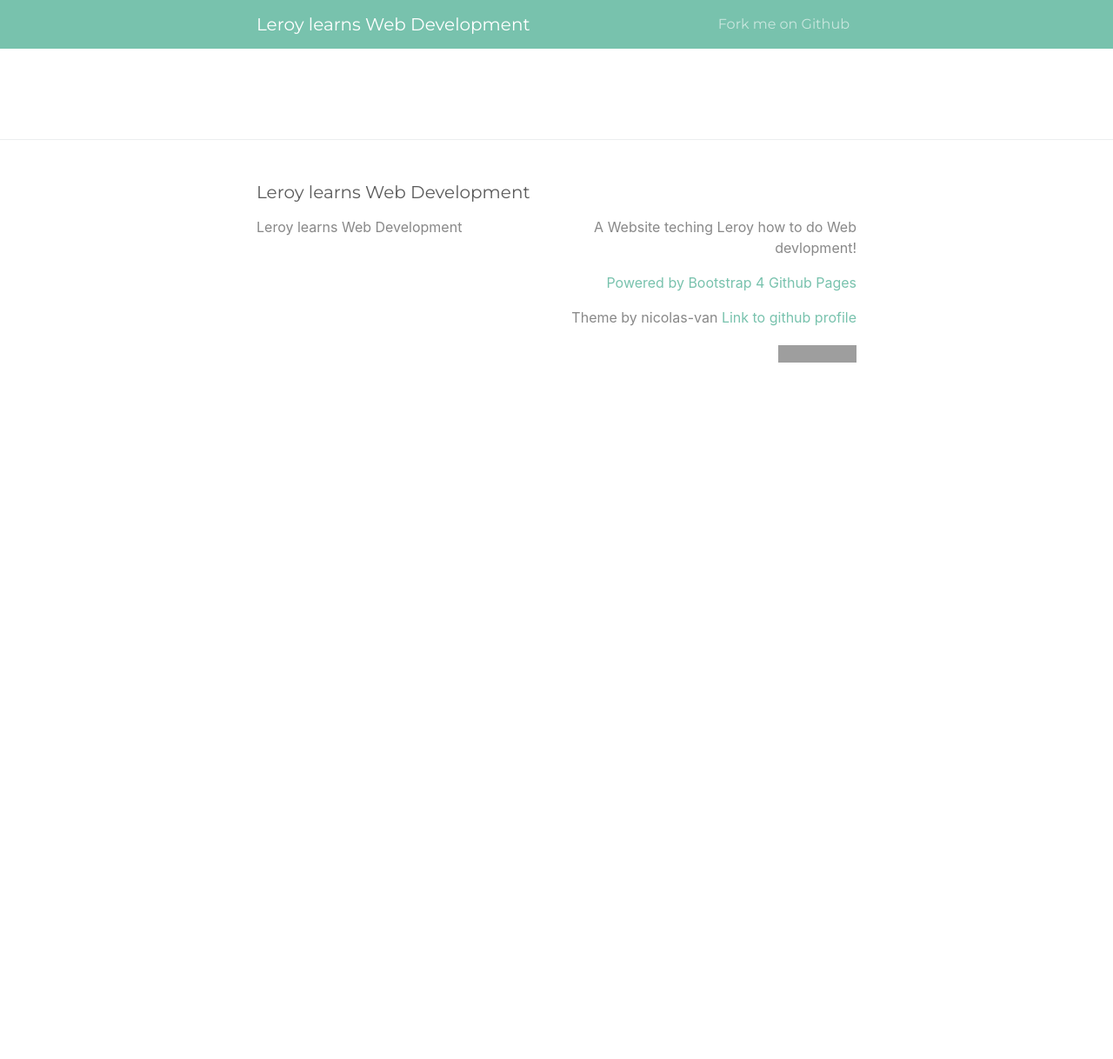
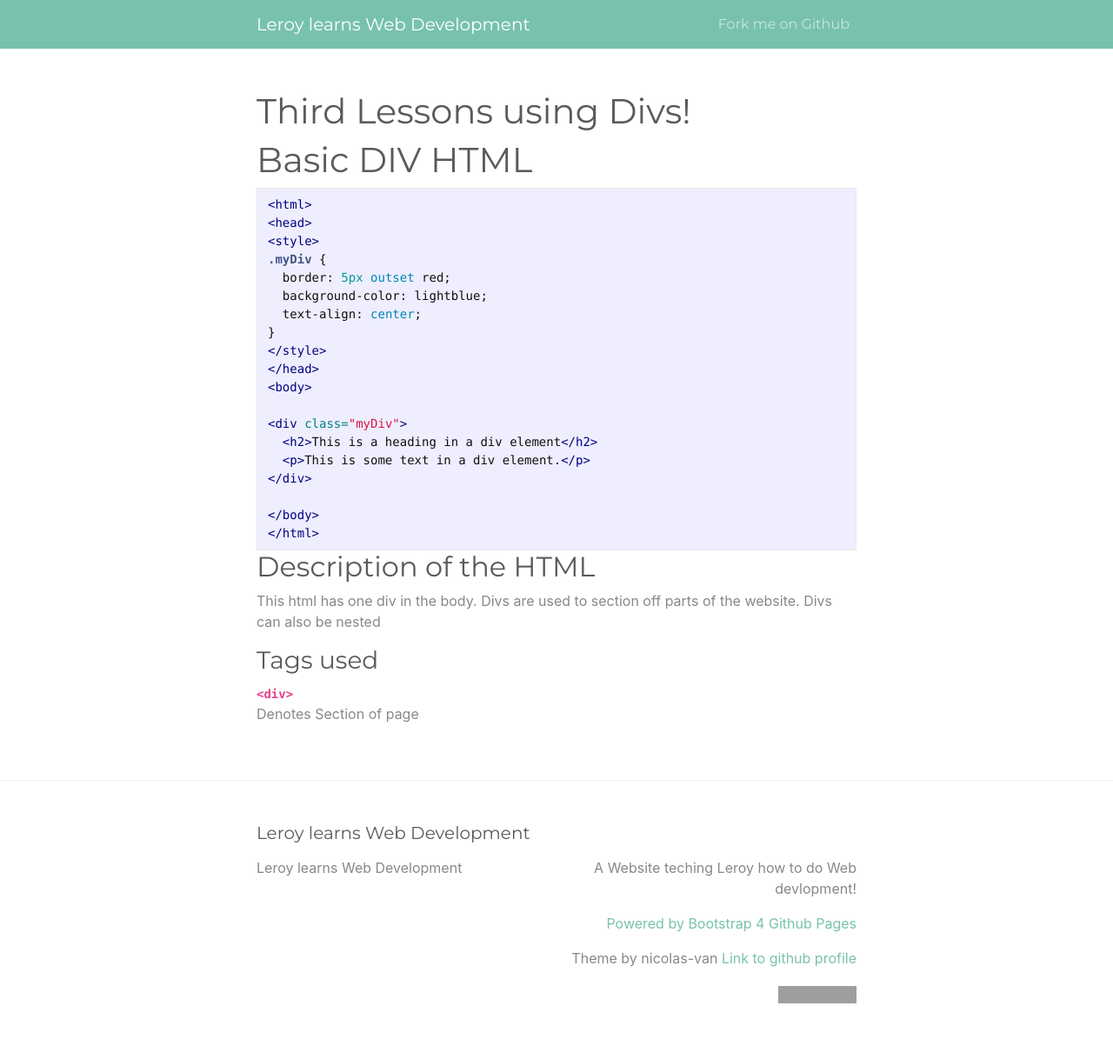
Before and after one commit to camilla-jones/leroy-learns, a Jekyll site: the page built from HTML/div.md, in a window 1280 px wide. Shown: the whole page at 87% size. Built offline with Jekyll 4.4.1, drawn with Linux system fonts in a browser that asks for light colours; our own code applies the rules of GitHub Pages for plain Markdown files; before the commit the page ends 900 px from its top, so only the background shows below that; grey boxes are pictures that could not be loaded.

Commit message:
Added text to pages

````diff
--- a/HTML/div.md
+++ b/HTML/div.md
@@ -0,0 +1,35 @@
+---
+layout: page
+title: Third  Lessons using Divs!
+---
+# Basic DIV HTML
+
+```html
+<html>
+<head>
+<style>
+.myDiv {
+  border: 5px outset red;
+  background-color: lightblue;
+  text-align: center;
+}
+</style>
+</head>
+<body>
+
+<div class="myDiv">
+  <h2>This is a heading in a div element</h2>
+  <p>This is some text in a div element.</p>
+</div>
+
+</body>
+</html>
+```
+
+## Description of the HTML
+
+This html has one div in the body. Divs are used to section off parts of the website. Divs can also be nested
+
+### Tags used
+`<div>`
+: Denotes Section of page
````
Also changed, not shown: HTML/basic-html.md (+9 -9 lines), HTML/more-tags.md (+4 -5 lines), assets/resources/leroy_picture.jpg (added).
